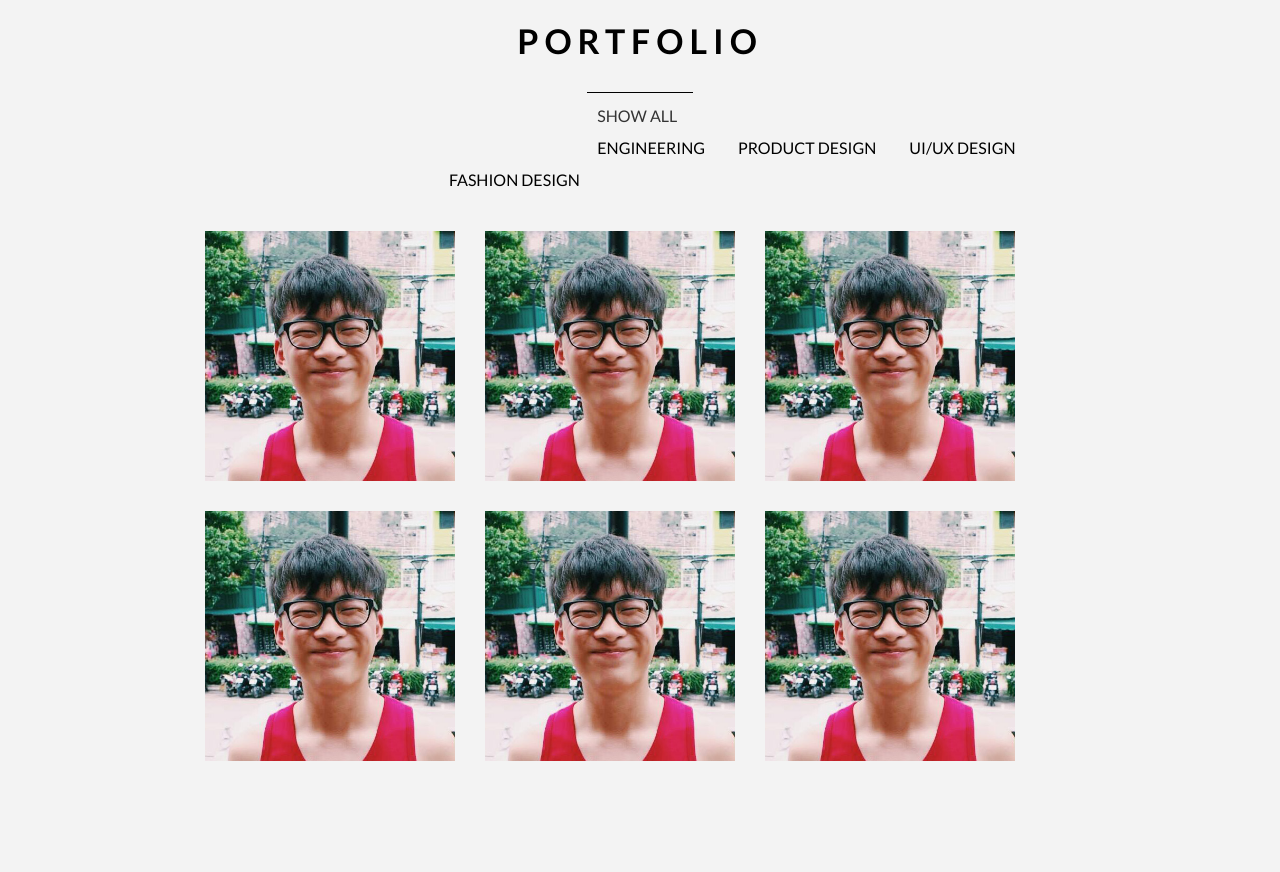
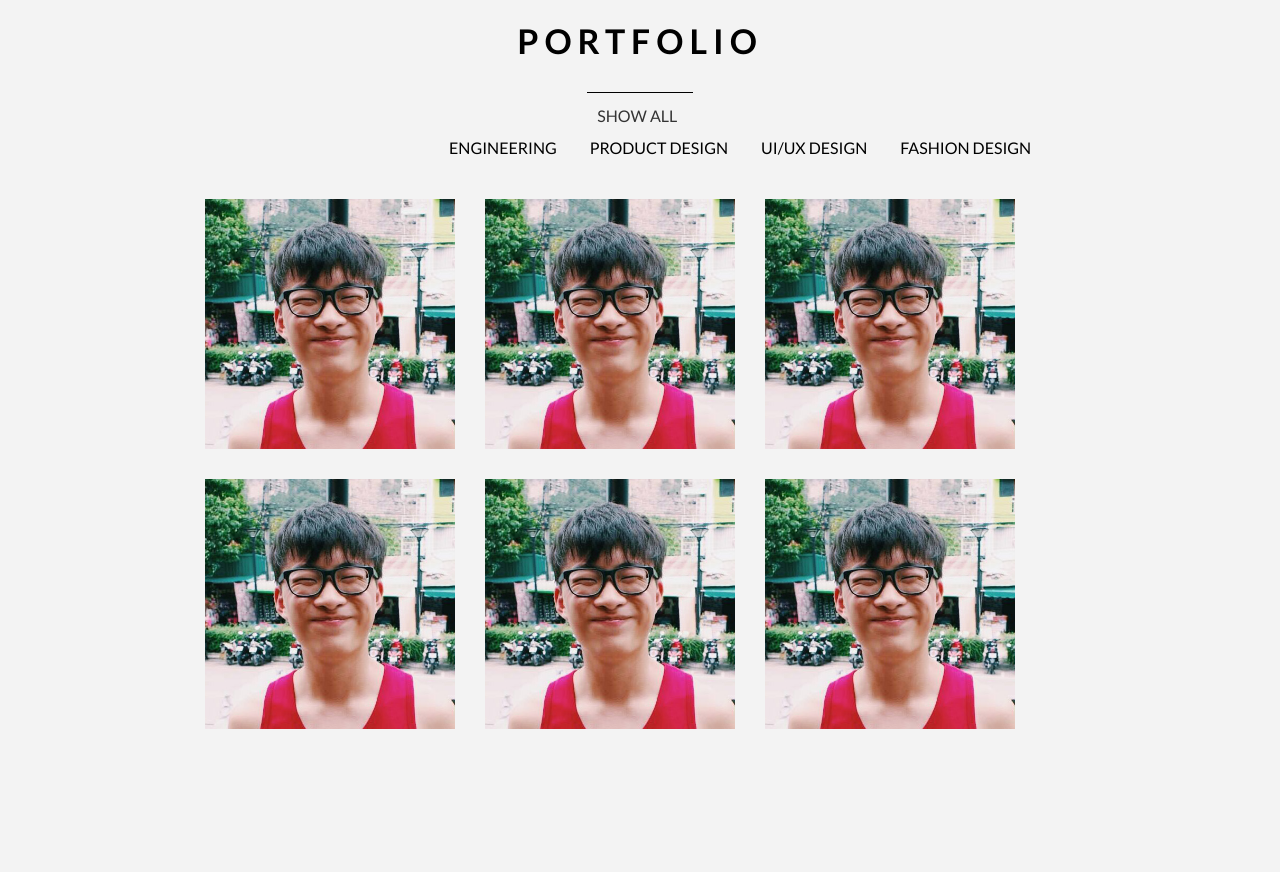
Before and after one commit to knnhzx/knnhzx.github.io, a plain HTML site: page index.html in a window 1280 px wide. Shown: the part 1780-2652 px from the top of the page. Drawn offline with Linux system fonts and the light colour scheme.

Commit message:
spacing arrangement 1

```diff
--- a/index.html
+++ b/index.html
@@ -164,7 +164,7 @@
 
     <div id="filters" class="button-group">
       <a class="button is-checked" data-filter="*" style=" padding-left:25%;width:100%">SHOW ALL</a>
-      <a class="button" data-filter=".art" style=" padding-left:25%">ENGINEERING</a>
+      <a class="button" data-filter=".art" style=" padding-left:-25%">ENGINEERING</a>
       <a class="button"  data-filter=".industrial">PRODUCT DESIGN</a>
       <a class="button"  data-filter=".graphic">UI/UX DESIGN</a>
       <a class="button"  data-filter=".graphic">FASHION DESIGN</a>
```
